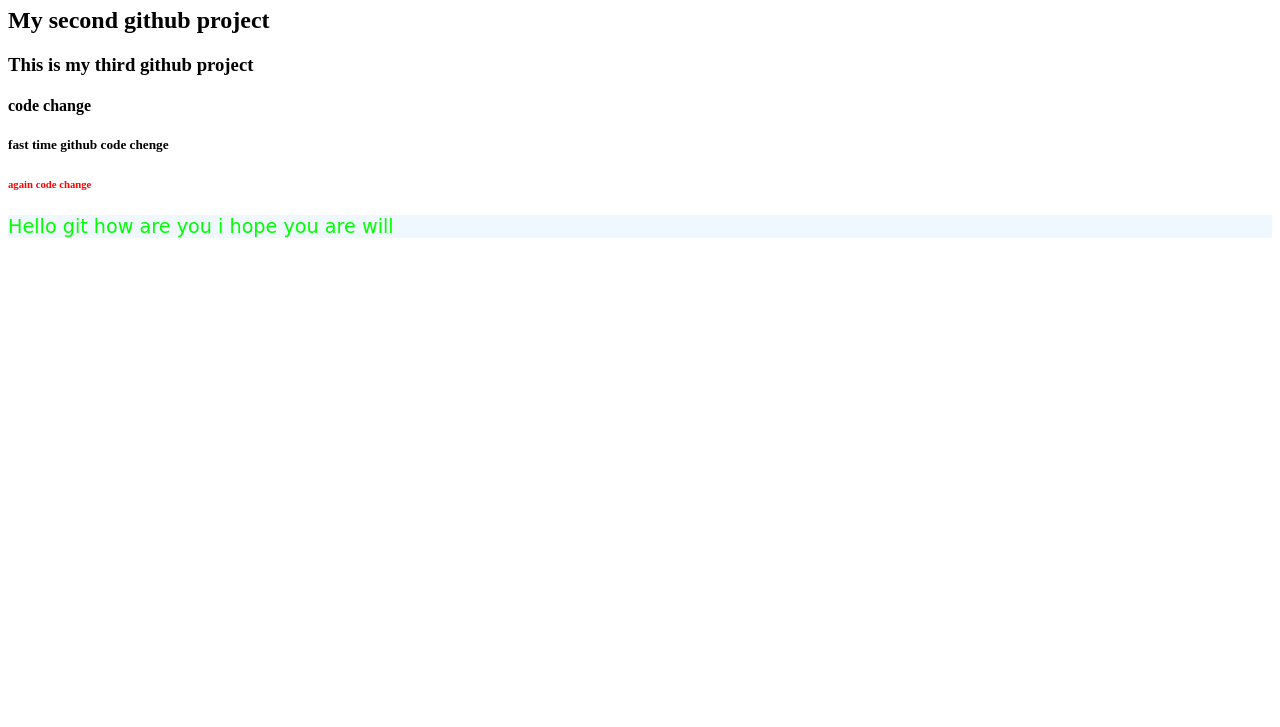
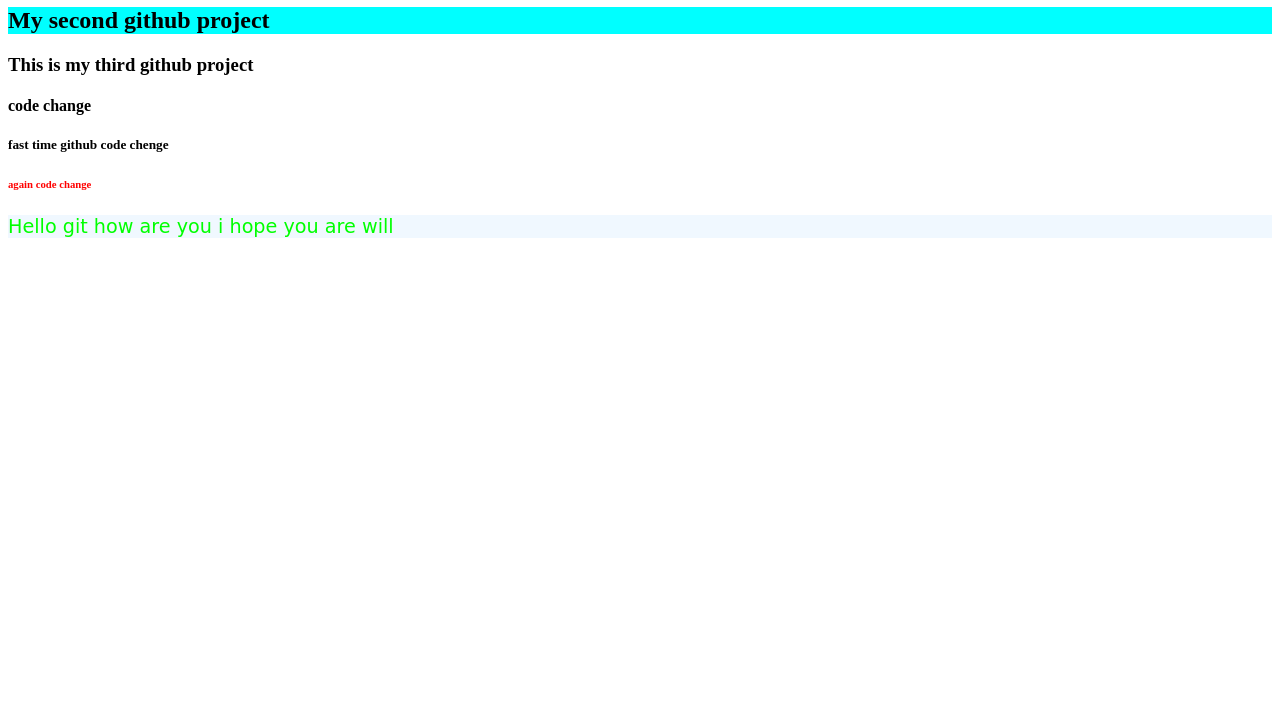
Before and after one commit to Shoohag/my-second-repo, a plain HTML site: page index.html in a window 1280 px wide. Shown: the part 73-800 px from the top of the page. Drawn offline with Linux system fonts and the light colour scheme.

Commit message:
new commit

```diff
--- a/style.css
+++ b/style.css
@@ -1,5 +1,10 @@
 h6{
     color: red;
+}
+
+h2{
+    background-color: aqua;
+    display: block;
 }
 
 p{
```
